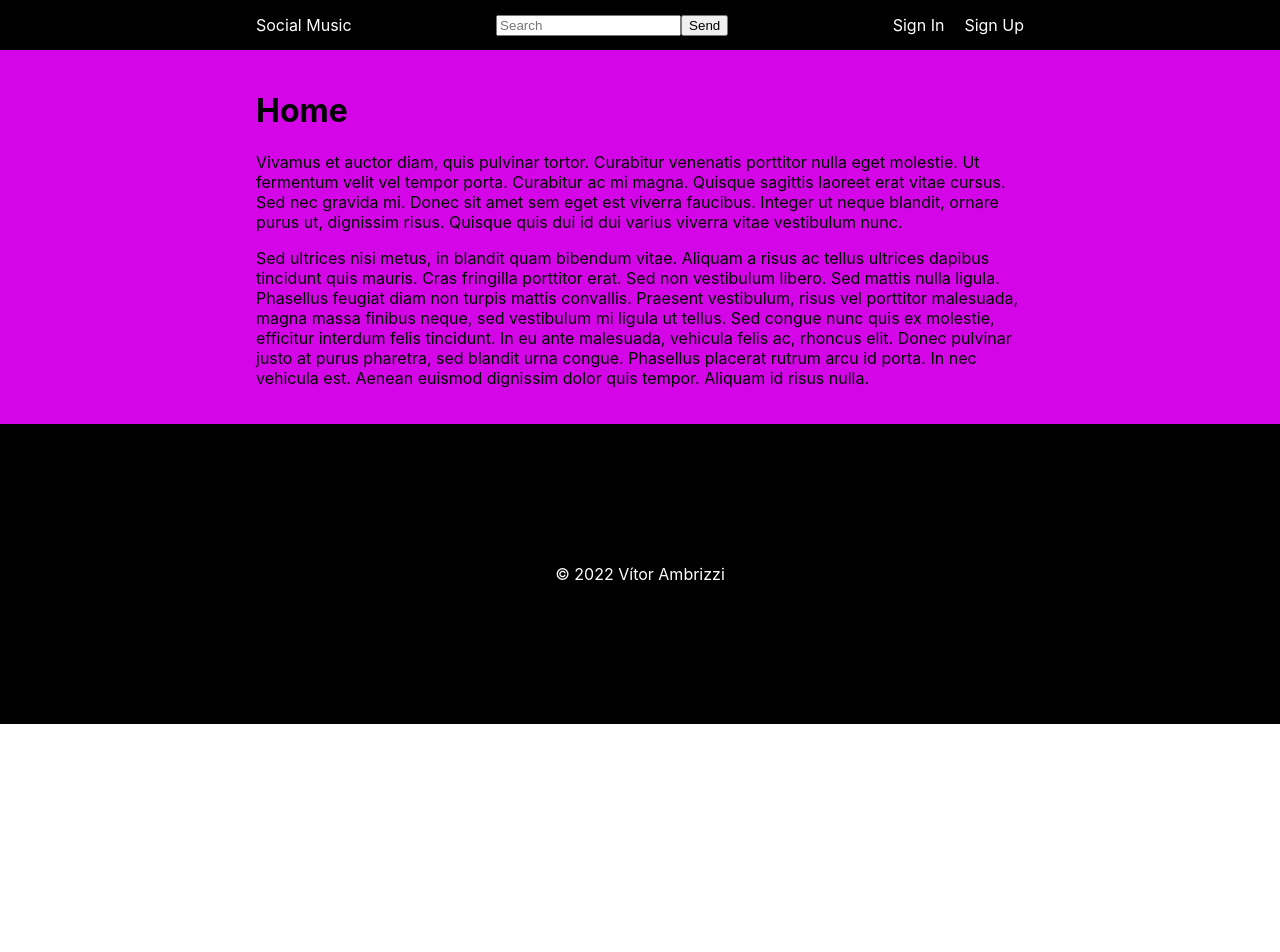
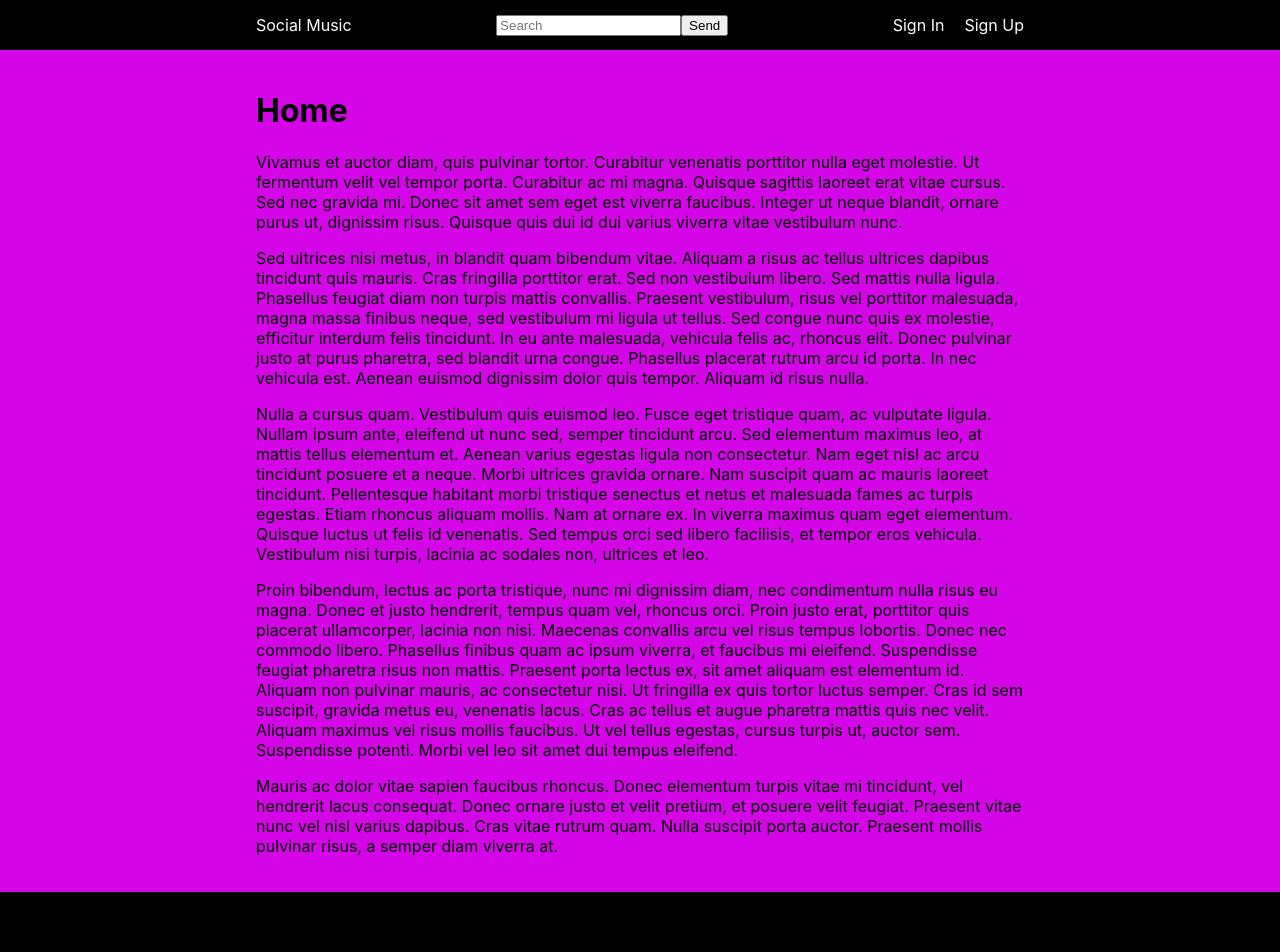
Before and after one commit to vitorambrizzi/social_music_frontend, a React (Create React App) app: page / in a window 1280 px wide. Shown: the top 952 px of the page. Before the commit the page ends 800 px from the top, so only its background shows below. Built offline with nearby package versions, Linux system fonts and the light colour scheme.

Commit message:
Increased lorem ipsum placeholder at home page

```diff
--- a/src/pages/Home.js
+++ b/src/pages/Home.js
@@ -8,6 +8,15 @@ const Home = () => {
       <p>
         Sed ultrices nisi metus, in blandit quam bibendum vitae. Aliquam a risus ac tellus ultrices dapibus tincidunt quis mauris. Cras fringilla porttitor erat. Sed non vestibulum libero. Sed mattis nulla ligula. Phasellus feugiat diam non turpis mattis convallis. Praesent vestibulum, risus vel porttitor malesuada, magna massa finibus neque, sed vestibulum mi ligula ut tellus. Sed congue nunc quis ex molestie, efficitur interdum felis tincidunt. In eu ante malesuada, vehicula felis ac, rhoncus elit. Donec pulvinar justo at purus pharetra, sed blandit urna congue. Phasellus placerat rutrum arcu id porta. In nec vehicula est. Aenean euismod dignissim dolor quis tempor. Aliquam id risus nulla.
       </p>
+      <p>
+      Nulla a cursus quam. Vestibulum quis euismod leo. Fusce eget tristique quam, ac vulputate ligula. Nullam ipsum ante, eleifend ut nunc sed, semper tincidunt arcu. Sed elementum maximus leo, at mattis tellus elementum et. Aenean varius egestas ligula non consectetur. Nam eget nisl ac arcu tincidunt posuere et a neque. Morbi ultrices gravida ornare. Nam suscipit quam ac mauris laoreet tincidunt. Pellentesque habitant morbi tristique senectus et netus et malesuada fames ac turpis egestas. Etiam rhoncus aliquam mollis. Nam at ornare ex. In viverra maximus quam eget elementum. Quisque luctus ut felis id venenatis. Sed tempus orci sed libero facilisis, et tempor eros vehicula. Vestibulum nisi turpis, lacinia ac sodales non, ultrices et leo.
+      </p>
+      <p>
+      Proin bibendum, lectus ac porta tristique, nunc mi dignissim diam, nec condimentum nulla risus eu magna. Donec et justo hendrerit, tempus quam vel, rhoncus orci. Proin justo erat, porttitor quis placerat ullamcorper, lacinia non nisi. Maecenas convallis arcu vel risus tempus lobortis. Donec nec commodo libero. Phasellus finibus quam ac ipsum viverra, et faucibus mi eleifend. Suspendisse feugiat pharetra risus non mattis. Praesent porta lectus ex, sit amet aliquam est elementum id. Aliquam non pulvinar mauris, ac consectetur nisi. Ut fringilla ex quis tortor luctus semper. Cras id sem suscipit, gravida metus eu, venenatis lacus. Cras ac tellus et augue pharetra mattis quis nec velit. Aliquam maximus vel risus mollis faucibus. Ut vel tellus egestas, cursus turpis ut, auctor sem. Suspendisse potenti. Morbi vel leo sit amet dui tempus eleifend.
+      </p>
+      <p>
+      Mauris ac dolor vitae sapien faucibus rhoncus. Donec elementum turpis vitae mi tincidunt, vel hendrerit lacus consequat. Donec ornare justo et velit pretium, et posuere velit feugiat. Praesent vitae nunc vel nisl varius dapibus. Cras vitae rutrum quam. Nulla suscipit porta auctor. Praesent mollis pulvinar risus, a semper diam viverra at.
+      </p>
     </>
   )
 }
```
